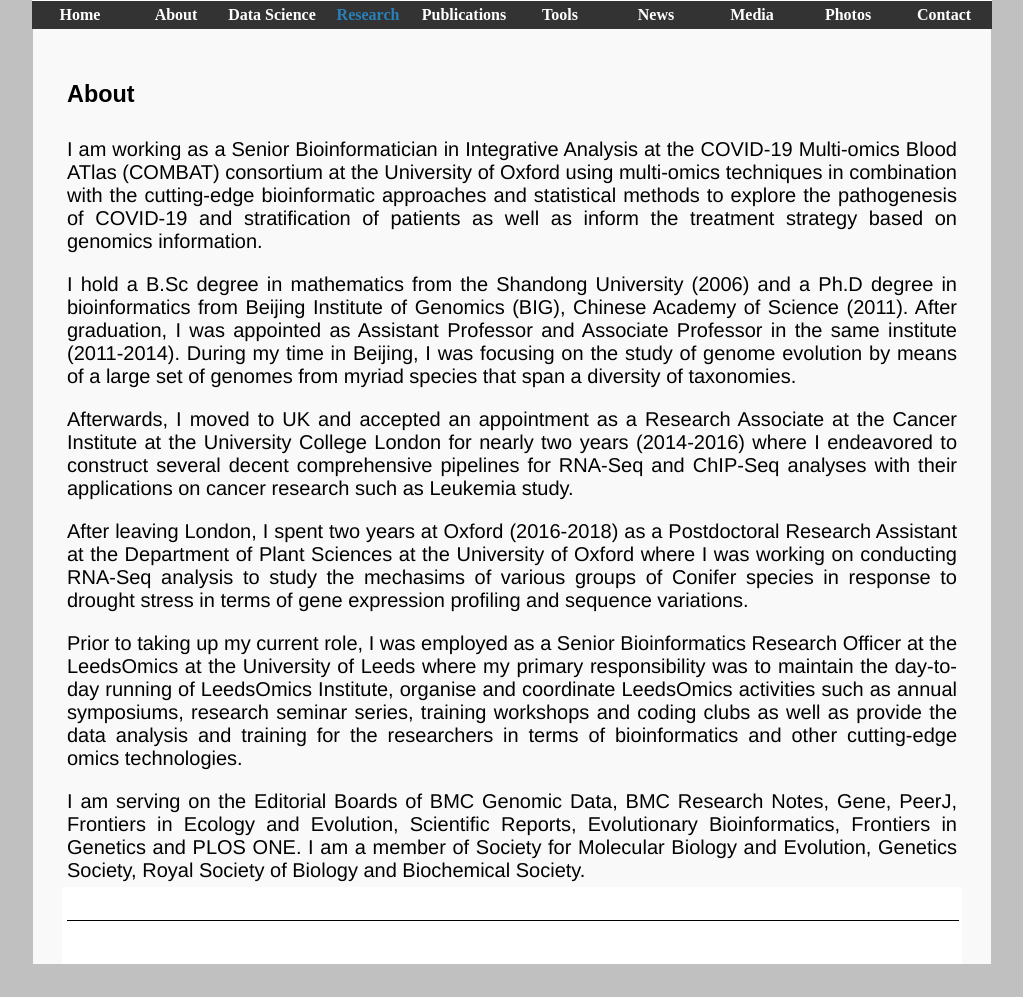
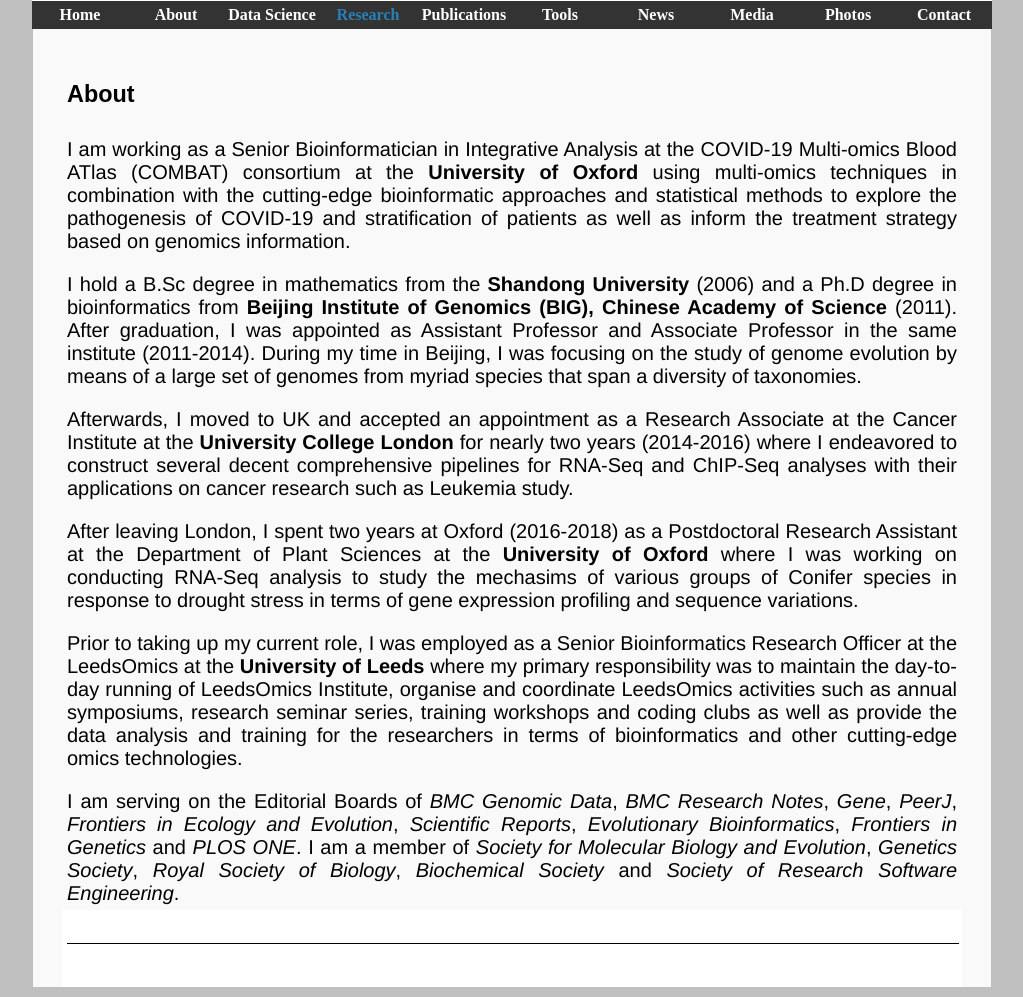
Before and after one commit to NextGenBioinformatics/dapeng-wang, a Jekyll site: the page about.html, which Jekyll copies as it is, in a window 1280 px wide, cut to the strip 169-1166 px from the top of the page. Shown: the whole strip, without its empty margins (128-1151 px from the left). Built offline with Jekyll 4.4.1, drawn with Linux system fonts in a browser that asks for light colours; before the commit the page ends 1143 px from its top, so only the background shows below that.

Commit message:
Add files via upload

```diff
--- a/about.html
+++ b/about.html
@@ -24,7 +24,7 @@
 <a href="" class="dropbtn">Research</a>
 <div class="dropdown-content">
 <a href="multiomics_integration.html">Multi-omics Integration</a>
-<a href="Sequencing_data_analysis.html">Sequencing Data Analysis</a>
+<a href="sequencing_data_analysis.html">Sequencing Data Analysis</a>
 <a href="evolutionary_genomics.html">Evolutionary Genomics</a>
 </div>
 </li>
@@ -51,17 +51,17 @@
 <table  style="font-family:'Helvetica Neue';font-size: 20px;" width="900" border="0" cellspacing="0" cellpadding="2" align="center">
 <td align="left"><h3>About</h3>
 
-<p>I am working as a Senior Bioinformatician in Integrative Analysis at the COVID-19 Multi-omics Blood ATlas (COMBAT) consortium at the University of Oxford using multi-omics techniques in combination with the cutting-edge bioinformatic approaches and statistical methods to explore the pathogenesis of COVID-19 and stratification of patients as well as inform the treatment strategy based on genomics information.</p>
+<p>I am working as a Senior Bioinformatician in Integrative Analysis at the COVID-19 Multi-omics Blood ATlas (COMBAT) consortium at the <b>University of Oxford</b> using multi-omics techniques in combination with the cutting-edge bioinformatic approaches and statistical methods to explore the pathogenesis of COVID-19 and stratification of patients as well as inform the treatment strategy based on genomics information.</p>
 
-<p>I hold a B.Sc degree in mathematics from the Shandong University (2006) and a Ph.D degree in bioinformatics from Beijing Institute of Genomics (BIG), Chinese Academy of Science (2011). After graduation, I was appointed as Assistant Professor and Associate Professor in the same institute (2011-2014). During my time in Beijing, I was focusing on the study of genome evolution by means of a large set of genomes from myriad species that span a diversity of taxonomies.</p>
+<p>I hold a B.Sc degree in mathematics from the <b>Shandong University</b> (2006) and a Ph.D degree in bioinformatics from <b>Beijing Institute of Genomics (BIG), Chinese Academy of Science</b> (2011). After graduation, I was appointed as Assistant Professor and Associate Professor in the same institute (2011-2014). During my time in Beijing, I was focusing on the study of genome evolution by means of a large set of genomes from myriad species that span a diversity of taxonomies.</p>
 
-<p>Afterwards, I moved to UK and accepted an appointment as a Research Associate at the Cancer Institute at the University College London for nearly two years (2014-2016) where I endeavored to construct several decent comprehensive pipelines for RNA-Seq and ChIP-Seq analyses with their applications on cancer research such as Leukemia study.</p>
+<p>Afterwards, I moved to UK and accepted an appointment as a Research Associate at the Cancer Institute at the <b>University College London</b> for nearly two years (2014-2016) where I endeavored to construct several decent comprehensive pipelines for RNA-Seq and ChIP-Seq analyses with their applications on cancer research such as Leukemia study.</p>
 
-<p>After leaving London, I spent two years at Oxford (2016-2018) as a Postdoctoral Research Assistant at the Department of Plant Sciences at the University of Oxford where I was working on conducting RNA-Seq analysis to study the mechasims of various groups of Conifer species in response to drought stress in terms of gene expression profiling and sequence variations.</p>
+<p>After leaving London, I spent two years at Oxford (2016-2018) as a Postdoctoral Research Assistant at the Department of Plant Sciences at the <b>University of Oxford</b> where I was working on conducting RNA-Seq analysis to study the mechasims of various groups of Conifer species in response to drought stress in terms of gene expression profiling and sequence variations.</p>
 
-<p>Prior to taking up my current role, I was employed as a Senior Bioinformatics Research Officer at the LeedsOmics at the University of Leeds where my primary responsibility was to maintain the day-to-day running of LeedsOmics Institute, organise and coordinate LeedsOmics activities such as annual symposiums, research seminar series, training workshops and coding clubs as well as provide the data analysis and training for the researchers in terms of bioinformatics and other cutting-edge omics technologies.</p>
+<p>Prior to taking up my current role, I was employed as a Senior Bioinformatics Research Officer at the LeedsOmics at the <b>University of Leeds</b> where my primary responsibility was to maintain the day-to-day running of LeedsOmics Institute, organise and coordinate LeedsOmics activities such as annual symposiums, research seminar series, training workshops and coding clubs as well as provide the data analysis and training for the researchers in terms of bioinformatics and other cutting-edge omics technologies.</p>
 
-<p>I am serving on the Editorial Boards of BMC Genomic Data, BMC Research Notes, Gene, PeerJ, Frontiers in Ecology and Evolution, Scientific Reports, Evolutionary Bioinformatics, Frontiers in Genetics and PLOS ONE. I am a member of Society for Molecular Biology and Evolution, Genetics Society, Royal Society of Biology and Biochemical Society.</p>
+<p>I am serving on the Editorial Boards of <i>BMC Genomic Data</i>, <i>BMC Research Notes</i>, <i>Gene</i>, <i>PeerJ</i>, <i>Frontiers in Ecology and Evolution</i>, <i>Scientific Reports</i>, <i>Evolutionary Bioinformatics</i>, <i>Frontiers in Genetics</i> and <i>PLOS ONE</i>. I am a member of <i>Society for Molecular Biology and Evolution</i>, <i>Genetics Society</i>, <i>Royal Society of Biology</i>, <i>Biochemical Society</i> and <i>Society of Research Software Engineering</i>.</p>
 
 </table>
 
```
